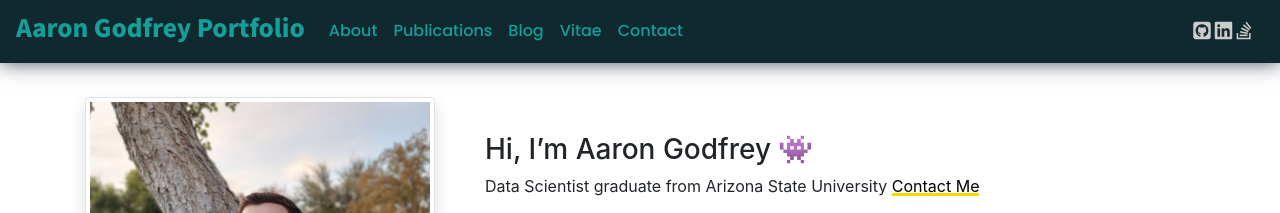
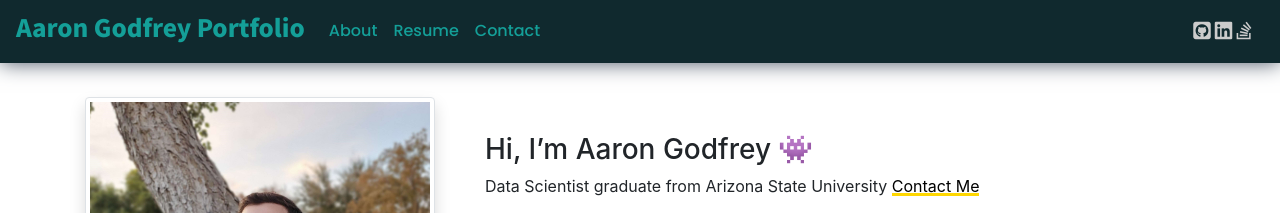
Before and after one commit to ap4godfrey227/AaronPortfolio, a Jekyll site: the page built from index.md, in a window 1280 px wide. Shown: the top 213 px of the page. Built offline with Jekyll 4.4.1, drawn with Linux system fonts in a browser that asks for light colours; nearby versions of some CDN libraries; comment, search, counter and statistics services are not loaded; our own code applies the rules of GitHub Pages for plain Markdown files.

Commit message:
Update nav.yml

```diff
--- a/_data/nav.yml
+++ b/_data/nav.yml
@@ -4,13 +4,7 @@ links:
 - title: About
   url: about.html
 
-- title: Publications
-  url: publications.html
-
-- title: Blog
-  url: blog.html
-
-- title: Vitae
+- title: Resume
   url: /assets/pdf/vitae.pdf
 
 - title: Contact
```
